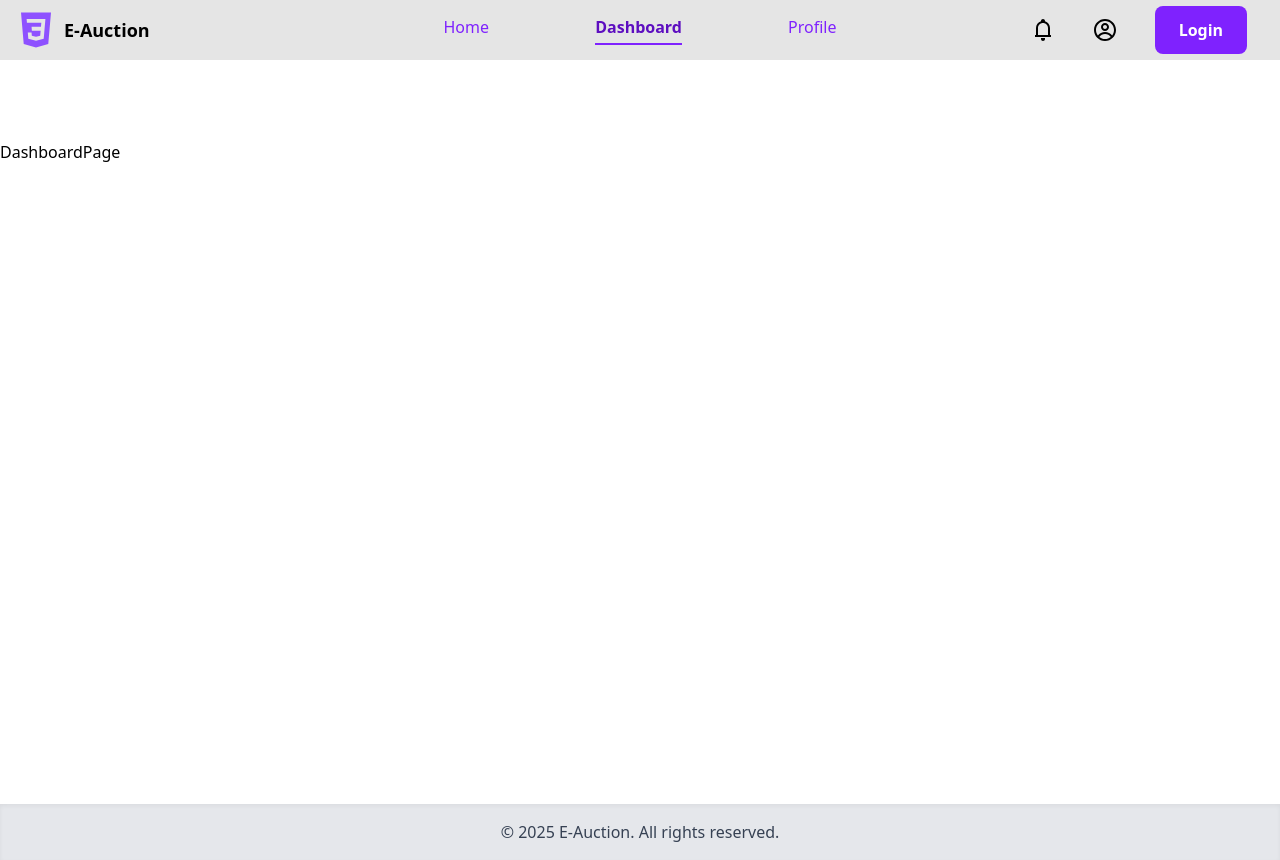
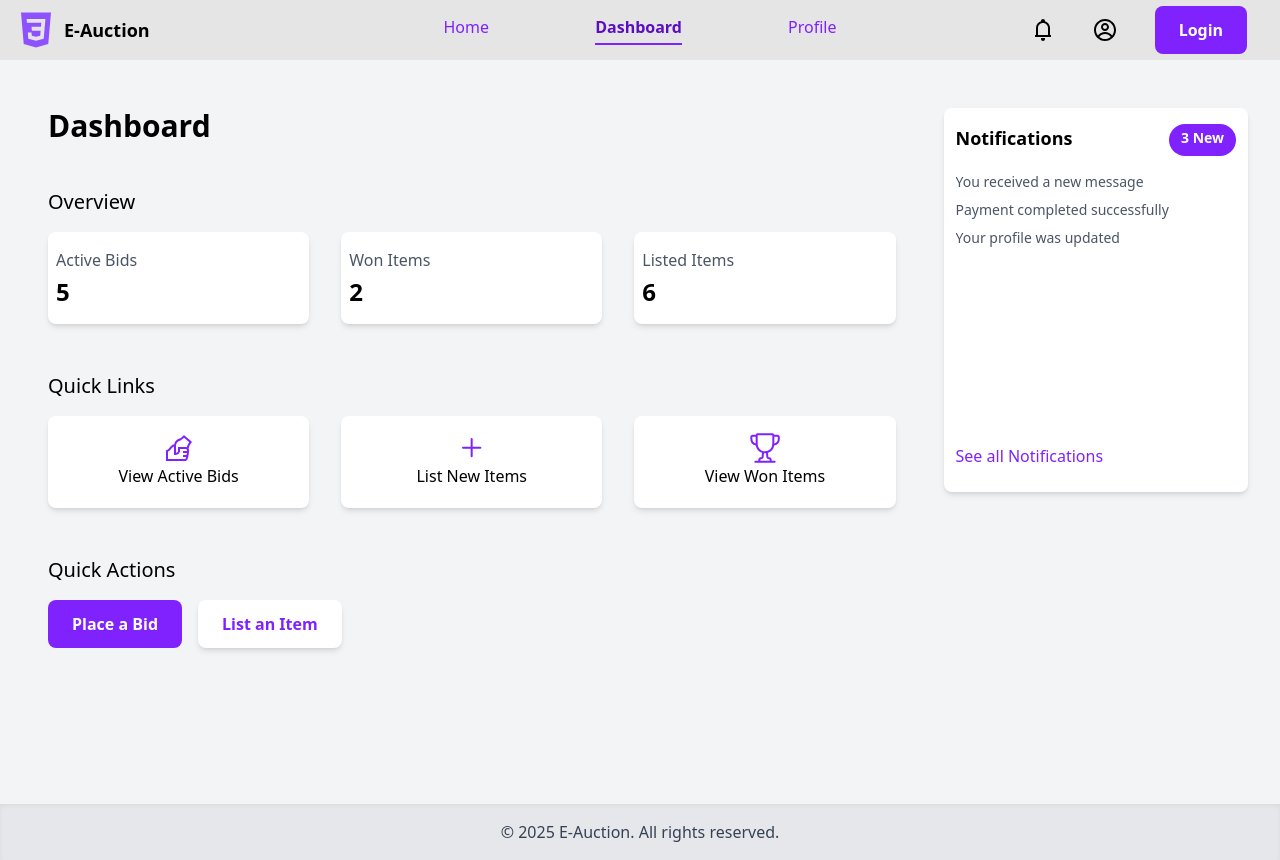
Before and after one commit to suprabhatmaiti/auction, a React (Vite) app: page /dashboard in a window 1280 px wide. Built offline with nearby package versions, Linux system fonts and the light colour scheme.

Commit message:
feat: Enhance Dashboard and Profile pages with new layout and components

```diff
--- a/src/client/App.jsx
+++ b/src/client/App.jsx
@@ -1,6 +1,7 @@
 import { Outlet, NavLink } from "react-router-dom";
 import Header from "./components/Header/Header";
 import Footer from "./components/Footer/footer";
+
 function App() {
   return (
     <div className="relative">
--- a/src/client/components/Header/Header.jsx
+++ b/src/client/components/Header/Header.jsx
@@ -31,6 +31,11 @@ function Header() {
         )}>
           Profile
         </NavLink>
+        {/* <NavLink to="/dropdown" className={({isActive})=>(
+          isActive ? "text-violet-800 font-bold border-b-2 border-violet-600 pb-1 " : "text-violet-600 hover:text-violet-800"
+        )}>
+          Dropdown
+        </NavLink> */}
       </div>
 
       <div className="flex justify-around w-1/5 items-center gap-1">
--- a/src/client/main.jsx
+++ b/src/client/main.jsx
@@ -6,6 +6,7 @@ import App from "./App";
 import HomePage from "./pages/HomePage";
 import ProfilePage from "./pages/ProfilePage"
 import DashboardPage from "./pages/DashboardPage"
+import DropdownPage from "./pages/DropdownPage";
 
 
 const router = createBrowserRouter([
@@ -15,7 +16,8 @@ const router = createBrowserRouter([
     children: [
       { index:true, element: <HomePage/> },
       { path: 'profile', element: <ProfilePage/> },
-      { path: 'dashboard', element: <DashboardPage/> }
+      { path: 'dashboard', element: <DashboardPage/> },
+      { path: 'dropdown', element: <DropdownPage/> }
 
     ]
   }
--- a/src/client/pages/DashboardPage.jsx
+++ b/src/client/pages/DashboardPage.jsx
@@ -1,10 +1,82 @@
 import Footer from "../components/Footer/footer";
+import { LiaHandsHelpingSolid } from "react-icons/lia";
+import { GoPlus, GoTrophy } from "react-icons/go";
+
+
 
 function DashboardPage(){
     return (
-        <div className="pt-20 min-h-screen" >
-            DashboardPage
+        <div className="min-h-screen flex justify-between pt-12 px-4 bg-gray-100 " >
+            <div className="w-3/4">
+                <h2 className="text-3xl mx-8 mb-4 font-bold">Dashboard</h2>
+                <div className="flex rounded py-4 w-full" >
+                    {/* overview */}
+                    <div className=" px-4 py-3 w-full">
+                        <div className="mb-12">
+                            <h2 className="text-xl mx-4 font-medium mb-4">Overview</h2>
+                            <div className="flex">
+                                <div className="w-full mx-4 px-2 py-4 rounded-lg shadow-md bg-white">
+                                    <h2 className="block text-md font-medium text-gray-600 mb-1 ">Active Bids</h2>
+                                    <h3 className="font-bold text-2xl">5</h3>
+                                </div>
+                                <div className="w-full mx-4 px-2 py-4 rounded-lg shadow-md bg-white ">
+                                <h2 className="block text-md font-medium text-gray-600 mb-1 "> Won Items</h2>
+                                <h3 className="font-bold text-2xl">2</h3>
+                                </div>
+                                <div className="w-full mx-4 px-2 py-4 rounded-lg shadow-md bg-white ">
+                                    <h2 className="block text-md font-medium text-gray-600 mb-1 ">Listed Items</h2>
+                                    <h3 className="font-bold text-2xl">6</h3>
+                                </div>
+                            </div>
+                        </div>
 
+                        {/* quick-links */}
+                        <div className="mb-12">
+                                <h2 className="text-xl mx-4 font-medium mb-4">Quick Links</h2>
+                                <div className="flex">
+                                    <div className="w-full mx-4 px-2 py-4 rounded-lg shadow-md bg-white flex flex-col justify-center items-center cursor-pointer  hover:shadow-lg transition-shadow duration-300 ease-in-out">
+                                        <LiaHandsHelpingSolid className="size-8 text-violet-600"/>
+                                        <h2 className="block text-md mb-1 text ">View Active Bids</h2>
+                                    </div>
+                                    <div className="w-full mx-4 px-2 py-4 rounded-lg shadow-md bg-white flex flex-col justify-center items-center cursor-pointer hover:shadow-lg transition-shadow duration-300 ease-in-out">
+                                        <GoPlus className="size-8 text-violet-600"/>
+                                        <h2 className="block text-md mb-1 "> List New Items</h2>
+                                    </div>
+                                    <div className="w-full mx-4 px-2 py-4 rounded-lg shadow-md bg-white flex flex-col justify-center items-center cursor-pointer hover:shadow-lg transition-shadow duration-300 ease-in-out">
+                                        <GoTrophy className="size-8 text-violet-600"/>
+                                        <h2 className="block text-md mb-1 ">View Won Items</h2>
+                                    </div>
+                                </div>
+                        </div>
+                        {/* quick-actions */}
+                        <div className="mx-4">
+                            <h2 className="text-xl font-medium mb-4">Quick Actions</h2>
+                            <div className="flex gap-4">
+                                <button className="bg-violet-600 hover:bg-violet-700 text-white px-6 py-3 rounded-lg font-semibold transition">
+                                    Place a Bid
+                                </button>
+                                <button className="bg-white hover:bg-gray-100 text-violet-600 px-6 py-3 rounded-lg font-semibold shadow-md transition">
+                                    List an Item
+                                </button>
+                            </div>
+                        </div>
+                    </div>
+
+                </div>
+            </div>
+            {/* notification */}
+            <div className="w-1/4 px-3 pt-4 mx-4 rounded-lg shadow-md bg-white h-96 size-full relative">
+                <div className="flex justify-between mb-4">
+                    <h2 className="text-lg font-bold mb-1 ">Notifications</h2>
+                    <h2 className="bg-violet-600 text-white px-3 py-1 text-sm font-bold rounded-3xl text-center">3 New</h2>
+                </div>
+                <div className="space-y-2 overflow-y-auto h-[calc(100%-6rem)]">
+                    <p className="text-gray-600 text-sm">You received a new message</p>
+                    <p className="text-gray-600 text-sm">Payment completed successfully</p>
+                    <p className="text-gray-600 text-sm">Your profile was updated</p>
+                </div>
+                <button type="button" className="absolute buttom-0 text-violet-600 cursor-pointer hover:text-violet-800" >See all Notifications</button>
+            </div>
         </div>
     )
 }
--- a/src/client/pages/HomePage.jsx
+++ b/src/client/pages/HomePage.jsx
@@ -52,8 +52,8 @@ function HomePage() {
           </div>
         </div>
 
-        <div className="relative px-8 m-16">
-        <h2 id="featured-items" className="text-2xl font-bold  px-4">Featured Items</h2>
+        <div className="relative m-16">
+        <h2 id="featured-items" className="text-2xl font-bold">Featured Items</h2>
 
         <button
           onClick={scrollLeft}
@@ -62,7 +62,7 @@ function HomePage() {
           <FaChevronLeft />
         </button>
 
-        {/* Cards container */}
+
         <div
           ref={sliderRef}
           className="flex gap-4 overflow-x-auto scroll-smooth no-scrollbar"
```
Also changed, not shown: src/client/pages/ProfilePage.jsx (+52 -14 lines).
